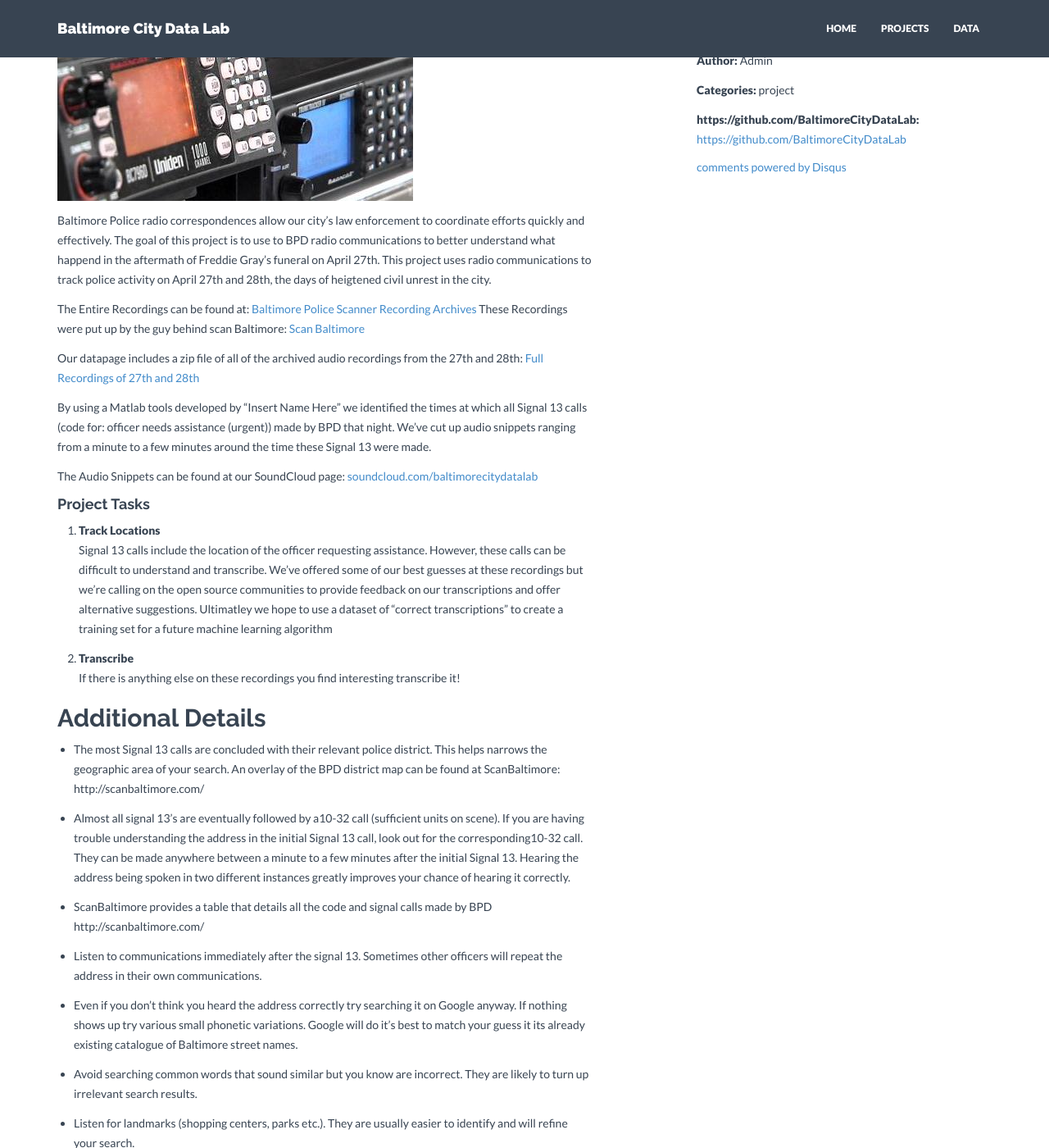
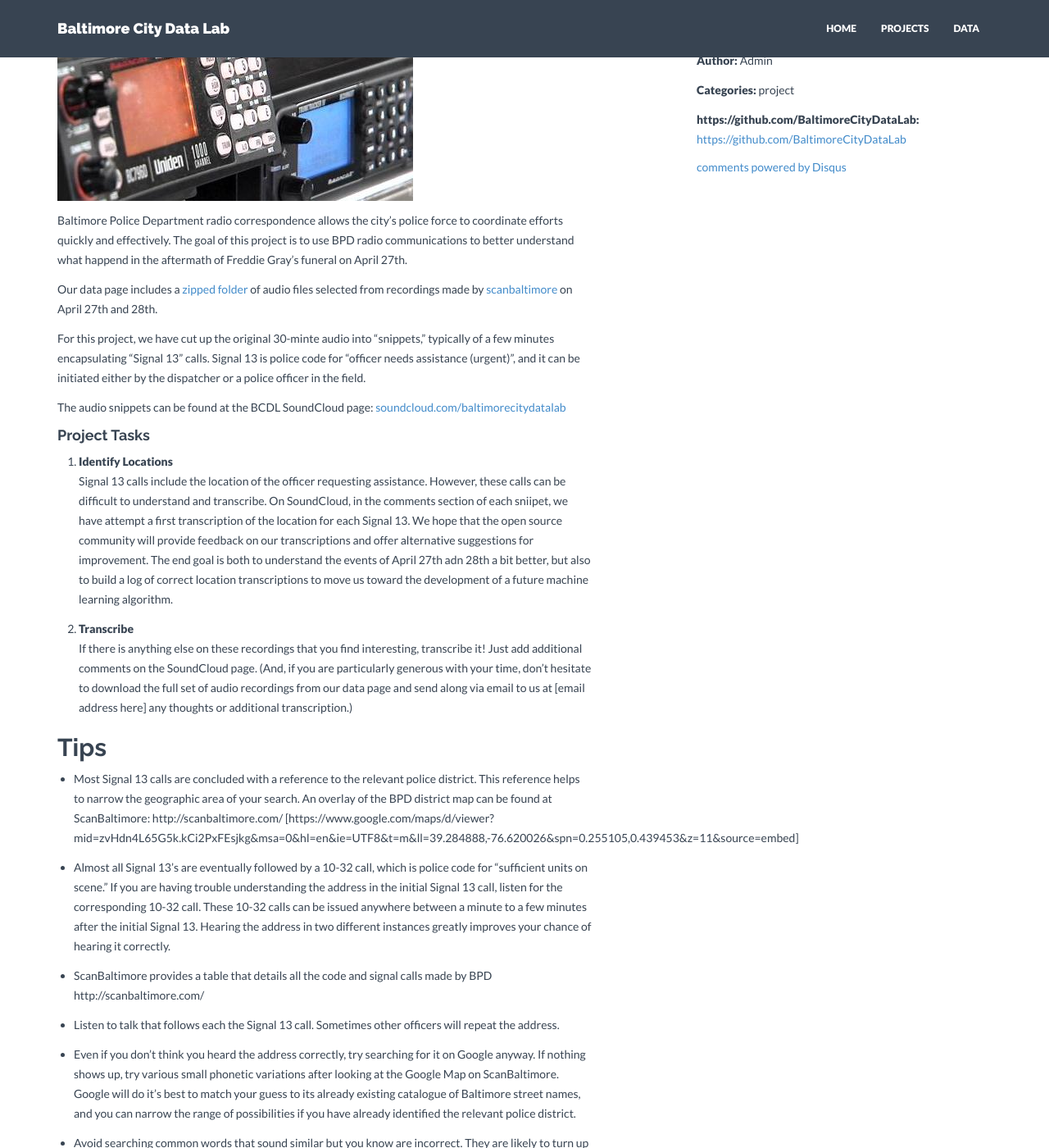
Before and after one commit to pallyjoel/BaltimoreCityDataLab.github.io, a Jekyll site: the page built from _posts/project/2015-07-14-signal-13-analysis.markdown, in a window 1280 px wide and 1400 px high, scrolled down 282 px. Shown: the whole window at 82% size. Built offline with Jekyll 4.4.1, drawn with Linux system fonts in a browser that asks for light colours; nearby versions of some CDN libraries; comment, search, counter and statistics services are not loaded; some of the changed text lies outside the part shown.

Commit message:
updated signal 13 page
simplification

```diff
--- a/_posts/project/2015-07-14-signal-13-analysis.markdown
+++ b/_posts/project/2015-07-14-signal-13-analysis.markdown
@@ -10,46 +10,48 @@ img: portfolio_02.jpg
 carousel:
 - 1280x600.gif
 website: https://github.com/BaltimoreCityDataLab
-blurb: The goal of this project is to use to BPD radio communications to better record the civil unrest unfolding in Baltimore in the aftermath of Freddie Gray's funeral on April 27th. This project uses radio communications to track police activity on April 27th and 28th, the days of heigtened civil unrest in the city.
+blurb: The goal of this project is to use BPD radio communications, recorded by <a href="http://scanbaltimore.com/"> scanbaltimore </a>, to better understand the civil unrest that unfolded in Baltimore following Freddie Gray's funeral on April 27th.
 ---
 
 
-Baltimore Police radio correspondences allow our city’s law enforcement to coordinate efforts quickly and effectively.
-The goal of this project is to use to BPD radio communications to better understand what happend in the aftermath of Freddie Gray's funeral on April 27th. This project uses radio communications to track police activity on April 27th and 28th, the days of heigtened civil unrest in the city.
+Baltimore Police Department radio correspondence allows the city’s police force to coordinate efforts quickly and effectively.
+The goal of this project is to use BPD radio communications to better understand what happend in the aftermath of Freddie Gray's funeral on April 27th.
 
-The Entire Recordings can be found at: <a href="http://www.broadcastify.com/archives/feed/3918">Baltimore Police Scanner Recording Archives</a>
-These Recordings were put up by the guy behind scan Baltimore: <a href="http://scanbaltimore.com/"> Scan Baltimore </a>
 
-Our datapage includes a zip file of all of the archived audio recordings from the 27th and 28th: <a href="{{"/data/" | prepend: site.baseurl }}">Full Recordings of 27th and 28th</a>
+Our data page includes a <a href="{{"/data/" | prepend: site.baseurl }}">zipped folder</a> of audio files selected from recordings made by <a href="http://scanbaltimore.com/"> scanbaltimore </a> on April 27th and 28th.
 
-By using a Matlab tools developed by "Insert Name Here" we identified the times at which all Signal 13 calls (code for: officer needs assistance (urgent)) made by BPD that night. We've cut up audio snippets ranging from a minute to a few minutes around the time these Signal 13 were made.
+<!--
+By using a Matlab tools developed by "Insert Name Here" we identified the times at which all Signal 13 calls (code for: officer needs assistance (urgent)) made by BPD that night.
+-->
 
-The Audio Snippets can be found at our SoundCloud page: <a href="https://soundcloud.com/baltimorecitydatalab">soundcloud.com/baltimorecitydatalab</a>
+For this project, we have cut up the original 30-minte audio into "snippets," typically of a few minutes encapsulating "Signal 13" calls. Signal 13 is police code for "officer needs assistance (urgent)", and it can be initiated either by the dispatcher or a police officer in the field.
+
+The audio snippets can be found at the BCDL SoundCloud page: <a href="https://soundcloud.com/baltimorecitydatalab">soundcloud.com/baltimorecitydatalab</a>
 
 #### Project Tasks
 
-1. <strong> Track Locations </strong> <br>
-	Signal 13 calls include the location of the officer requesting assistance. However, these calls can be difficult to understand and transcribe. We've offered some of our best guesses at these recordings but we're calling on the open source communities to provide feedback on our transcriptions and offer alternative suggestions. Ultimatley we hope to use a dataset of "correct transcriptions" to create a training set for a future machine learning algorithm
+1. <strong> Identify Locations </strong> <br>
+	Signal 13 calls include the location of the officer requesting assistance. However, these calls can be difficult to understand and transcribe. On SoundCloud, in the comments section of each sniipet, we have attempt a first transcription of the location for each Signal 13.  We hope that the open source community will provide feedback on our transcriptions and offer alternative suggestions for improvement. The end goal is both to understand the events of April 27th adn 28th a bit better, but also to build a log of correct location transcriptions to move us toward the development of a future machine learning algorithm.
 
 2.  <strong>Transcribe  </strong> <br>
-	If there is anything else on these recordings you find interesting transcribe it!
+	If there is anything else on these recordings that you find interesting, transcribe it!  Just add additional comments on the SoundCloud page.  (And, if you are particularly generous with your time, don't hesitate to download the full set of audio recordings from our data page and send along via email to us at [email address here] any thoughts or additional transcription.)
 
 
-## Additional Details
+## Tips
 
-* The most Signal 13 calls are concluded with their relevant police district. This helps narrows the geographic area of your search. An overlay of the BPD district map can be found at ScanBaltimore:  http://scanbaltimore.com/
+* Most Signal 13 calls are concluded with a reference to the relevant police district. This reference helps to narrow the geographic area of your search. An overlay of the BPD district map can be found at ScanBaltimore:  http://scanbaltimore.com/ [https://www.google.com/maps/d/viewer?mid=zvHdn4L65G5k.kCi2PxFEsjkg&msa=0&hl=en&ie=UTF8&t=m&ll=39.284888,-76.620026&spn=0.255105,0.439453&z=11&source=embed]
 
-* Almost all signal 13’s are eventually followed by a10-32 call (sufficient units on scene). If you are having trouble understanding the address in the initial Signal 13 call, look out for the corresponding10-32 call. They can be made anywhere between a minute to a few minutes after the initial Signal 13. Hearing the address being spoken in two different instances greatly improves your chance of hearing it correctly.
+* Almost all Signal 13’s are eventually followed by a 10-32 call, which is police code for "sufficient units on scene." If you are having trouble understanding the address in the initial Signal 13 call, listen for the corresponding 10-32 call. These 10-32 calls can be issued anywhere between a minute to a few minutes after the initial Signal 13. Hearing the address in two different instances greatly improves your chance of hearing it correctly.
 
 * ScanBaltimore provides a table that details all the code and signal calls made by BPD
 http://scanbaltimore.com/
 
-* Listen to communications immediately after the signal 13. Sometimes other officers will repeat the address in their own communications.
+* Listen to talk that follows each the Signal 13 call. Sometimes other officers will repeat the address.
 
-* Even if you don’t think you heard the address correctly try searching it on Google anyway. If nothing shows up try various small phonetic variations. Google will do it’s best to match your guess it its already existing catalogue of Baltimore street names.
+* Even if you don’t think you heard the address correctly, try searching for it on Google anyway. If nothing shows up, try various small phonetic variations after looking at the Google Map on ScanBaltimore. Google will do it’s best to match your guess to its already existing catalogue of Baltimore street names, and you can narrow the range of possibilities if you have already identified the relevant police district.
 
 * Avoid searching common words that sound similar but you know are incorrect. They are likely to turn up irrelevant search results.
 
-* Listen for landmarks (shopping centers, parks etc.). They are usually easier to identify and will refine your search.
+* Listen for landmarks (shopping centers, parks, etc.). They are usually easier to identify and will refine your search.
 
-* Practice and Repetition: Just by practicing active listening, you will get better at decoding the messages with time.
+* Practice and repetition: Just by practicing active listening, you will get better at decoding the messages with time.
```
